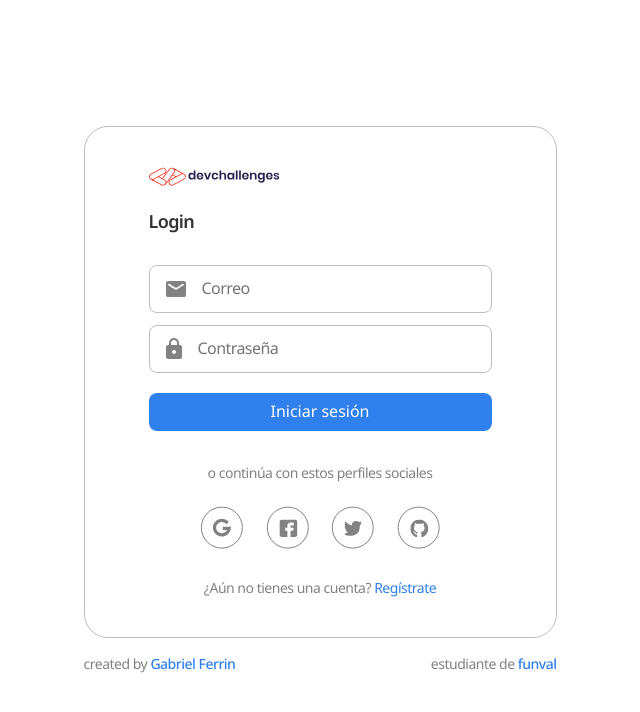
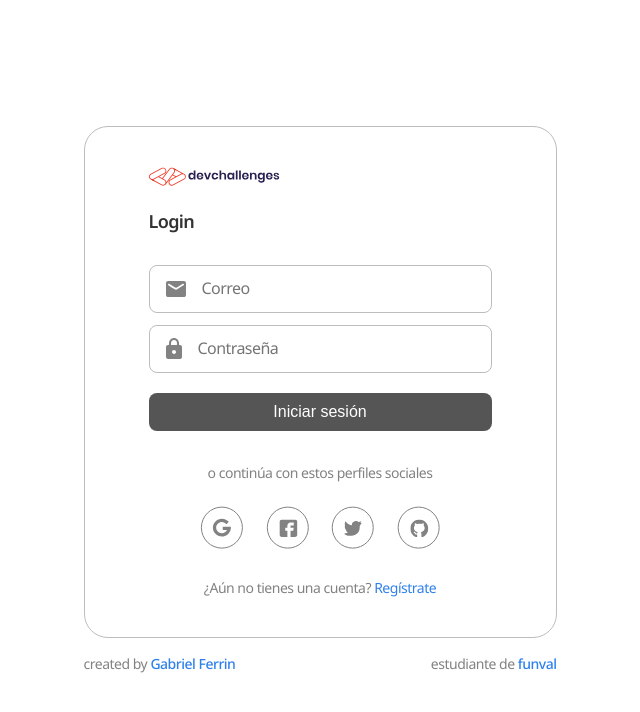
Before and after one commit to GabrielFerrin/N4-MP-Auth-FE, a React (Vite) app: page / in a window 1280 px wide. Shown: the top 712 px of the page, without its empty margins (320-960 px from the left). Built offline with nearby package versions, Linux system fonts and the light colour scheme; no server answers.

Commit message:
pulish login view

```diff
--- a/src/App.jsx
+++ b/src/App.jsx
@@ -12,7 +12,7 @@ const App = () => {
 
   useEffect(() => {
     const systemTheme = getSystemTheme()
-    systemTheme === 'dark' ? setTheme('dark') : setTheme('light')
+    // systemTheme === 'dark' ? setTheme('dark') : setTheme('light')
   }, [])
 
   return (
--- a/src/components/Login.css
+++ b/src/components/Login.css
@@ -19,6 +19,7 @@
 }
 
 .login-cmp .wrapper-login form {
+  position: relative;
   display: flex;
   flex-direction: column;
   gap: .7rem;
@@ -62,7 +63,10 @@
   color: var(--color);
 }
 
-.login-cmp .wrapper-login input[type="submit"] {
+.login-cmp .wrapper-login button[type="submit"] {
+  display: flex;
+  justify-content: center;
+  align-items: center;
   background-color: #2F80ED;
   border: none;
   color: white;
@@ -74,7 +78,33 @@
   margin-top: .6rem;
   text-align: center;
   cursor: pointer;
+  transition: all .2s ease-in-out;
+  opacity: 1;
+
+  &:disabled {
+    background-color: #555555;
+    cursor: not-allowed;
+  }
+
+  &:disabled:hover {
+    background-color: #555555;
+    cursor: not-allowed;
+  }
+
+  &:disabled:active {
+    background-color: #555555;
+    opacity: 1;
+  }
+
+  &:hover {
+    background-color: #055dcf;
+  }
+
+  &:active {
+    opacity: .8;
+  }
 }
+
 
 .login-cmp .wrapper-login span {
   font-size: 14px;
@@ -97,3 +127,14 @@
   text-decoration: none;
   color: #2F80ED;
 }
+
+
+.login-cmp .wrapper-login .error-msg {
+  position: absolute;
+  font-weight: 500;
+  color: red;
+  bottom: -22px;
+  left: 50%;
+  transform: translateX(-50%);
+  width: 100%;
+}
--- a/src/components/Login.jsx
+++ b/src/components/Login.jsx
@@ -11,6 +11,7 @@ import Facebook from './icons/Facebook'
 import X from './icons/X'
 import GitHub from './icons/GitHub'
 import Footer from './Footer'
+import Spinner from './Spinner/Spinner'
 
 const Login = () => {
   const { isValidToken, loginAPI, setUserData } = useContext(DataContext)
@@ -32,12 +33,11 @@ const Login = () => {
         navigate('/profile')
       } else {
         setError(data.message)
-        setTimeout(() => {
-          setError('')
-        }, 4000);
       }
     },
-    onError: (error) => console.log('error', error)
+    onError: (error) => {
+      setError(error.message)
+    }
   })
 
   const handleSubmit = (e) => {
@@ -48,6 +48,7 @@ const Login = () => {
   }
 
   const validateData = () => {
+    setError('')
     if (!form.current.email.value || !form.current.password.value)
       setFormIsValid(false)
     else setFormIsValid(true)
@@ -75,8 +76,11 @@ const Login = () => {
                 name="password" onInput={validateData} /><br /><br />
             </div>
             {/* submit */}
-            <input type="submit" value="Iniciar sesión" disabled={!formIsValid} />
-            {error !== '' && <p>{error}</p>}
+            <button type="submit" disabled={!formIsValid} >
+              {loginMut.isPending && <Spinner />}
+              {!loginMut.isPending && 'Iniciar sesión'}
+            </button>
+            {error !== '' && <span className='error-msg'>{error}</span>}
           </form>
           <span>o continúa con estos perfiles sociales</span>
           <div className="socials-login">
@@ -85,7 +89,8 @@ const Login = () => {
             <a href="http://www.x.com" target="_blank"><X /></a>
             <a href="http://www.github.com" target="_blank"><GitHub /></a>
           </div>
-          <span>¿Aún no tienes una cuenta? <Link to="/register">Regístrate</Link></span>
+          <span>¿Aún no tienes una cuenta? <Link to="/register">Regístrate
+          </Link></span>
         </div>
         <Footer />
       </div>
--- /dev/null
+++ b/src/components/Spinner/Spinner.css
@@ -0,0 +1,15 @@
+/* HTML: <div class="loader"></div> */
+.loader {
+
+  aspect-ratio: 1;
+  border-radius: 50%;
+  background:
+    radial-gradient(farthest-side,white 94%,#0000) top/8px 8px no-repeat,
+    conic-gradient(#0000 30%,white);
+  mask: radial-gradient(farthest-side, #0000 calc(100% - 8px), #000 0);
+  -webkit-mask: radial-gradient(farthest-side,#0000 calc(100% - 8px),#000 0);
+  animation: l13 1s infinite linear;
+}
+@keyframes l13{
+  100%{transform: rotate(1turn)}
+}
--- /dev/null
+++ b/src/components/Spinner/Spinner.jsx
@@ -0,0 +1,8 @@
+import './Spinner.css'
+
+const Spinner = ({ width = '20px' }) => {
+  return (
+    <div className="loader" style={{width}}></div>
+  )
+}
+export default Spinner
--- a/src/context/DataProvider.jsx
+++ b/src/context/DataProvider.jsx
@@ -26,6 +26,9 @@ export const DataProvider = ({ children }) => {
       const response = await dataApi.post('login', data)
       return response.data
     } catch (error) {
+      const message = 'Hay problemas de red. Intenta más tarde.'
+      if (error.code === 'ERR_NETWORK')
+        return { success: false, message }
       return error.response.data
     }
   }
```
